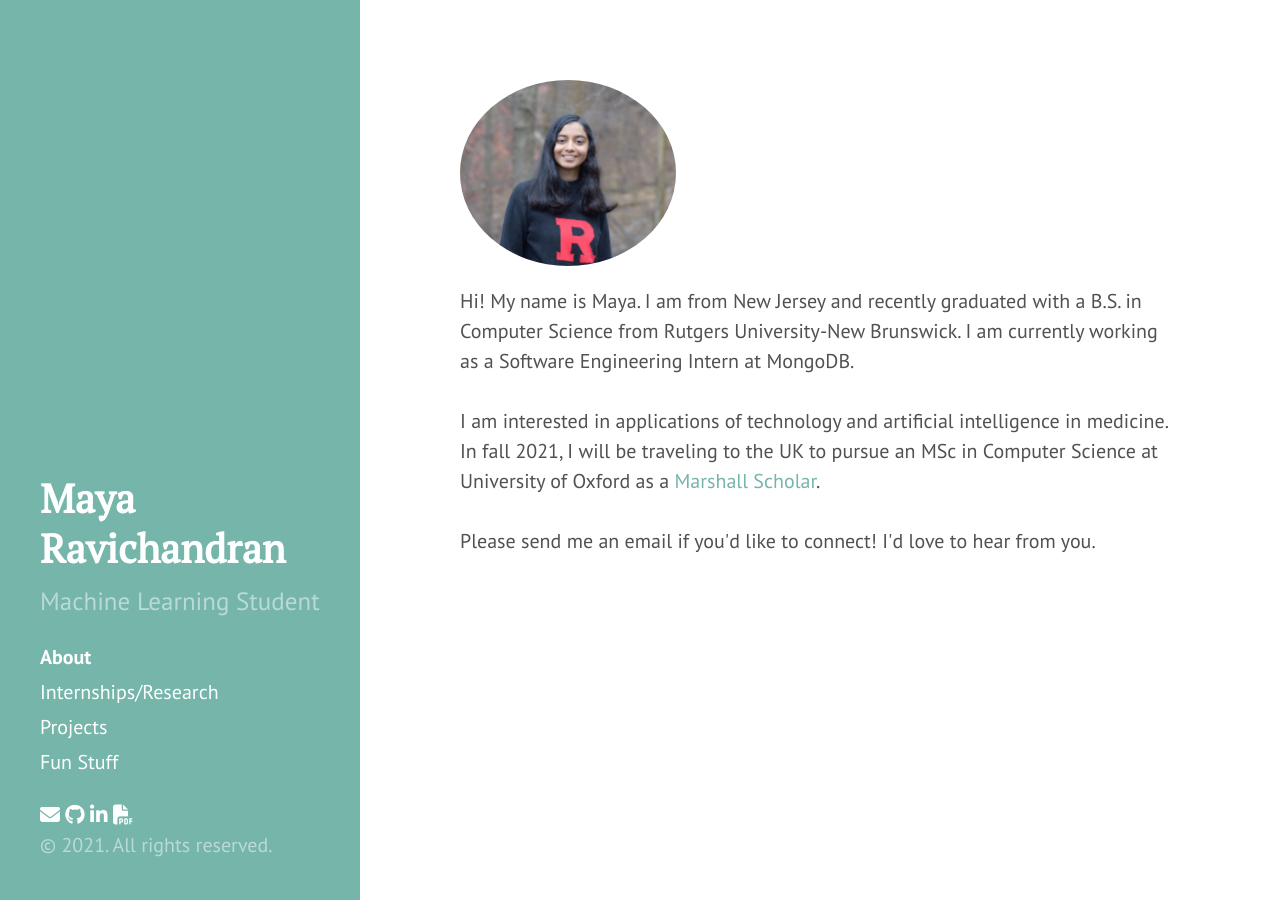
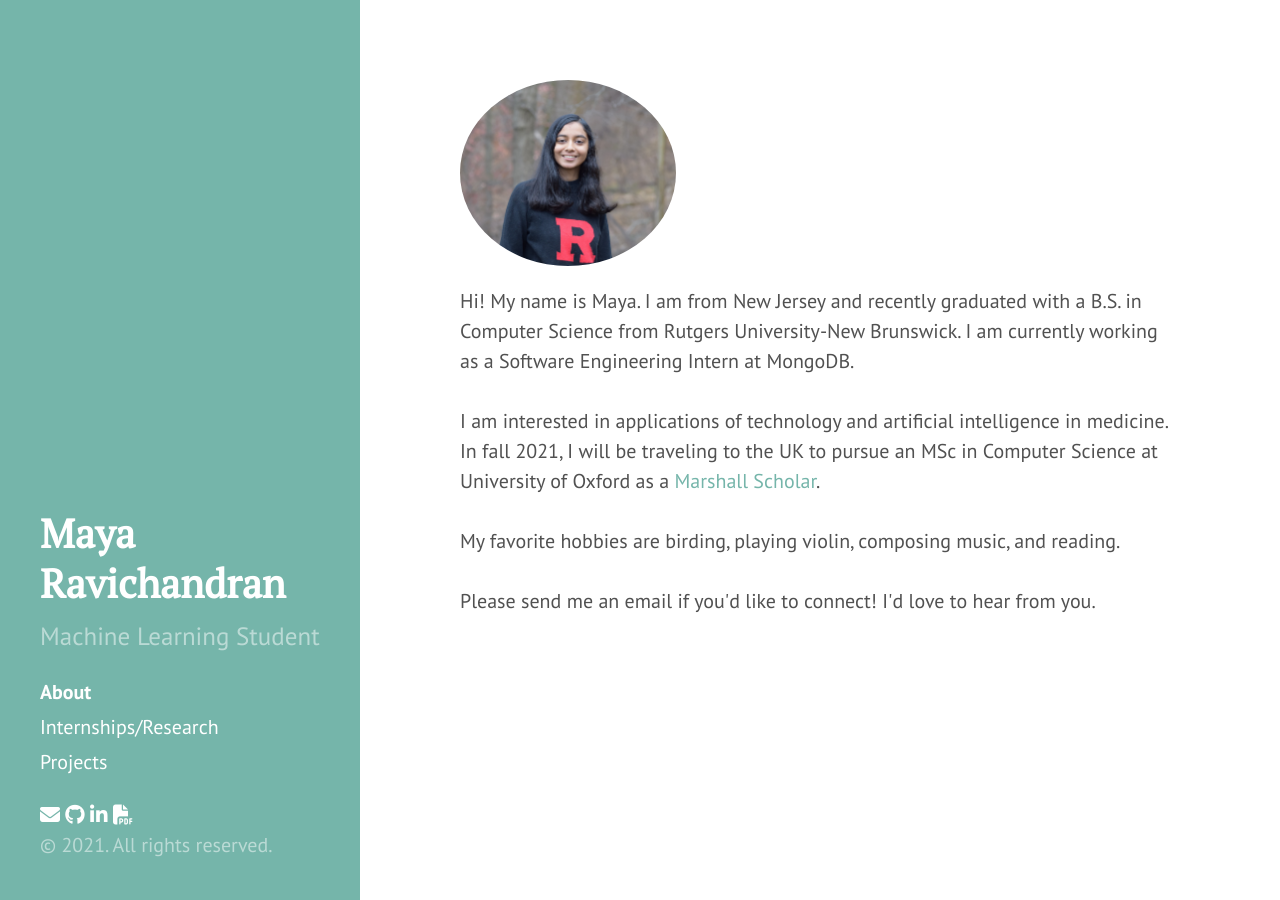
Before and after one commit to maravichandran/old-personal-website-v2, a Jekyll site: the page built from index.html, in a window 1280 px wide. Built offline with Jekyll 4.4.1, drawn with Linux system fonts in a browser that asks for light colours; nearby versions of some CDN libraries; the list of posts is cut into pages by our own code.

Commit message:
removed fun stuff

```diff
--- a/_config.yml
+++ b/_config.yml
@@ -21,3 +21,5 @@ paginate:         5
 
 # libraries
 gems:             [jekyll-paginate, jekyll-gist]
+
+exclude:          [fun_stuff.md]
--- a/index.html
+++ b/index.html
@@ -9,6 +9,10 @@ Hi! My name is Maya. I am from New Jersey and recently graduated with a B.S. in
 <br/><br/>
 
 I am interested in applications of technology and artificial intelligence in medicine. In fall 2021, I will be traveling to the UK to pursue an MSc in Computer Science at University of Oxford as a <a href="https://www.rutgers.edu/news/rutgers-computer-science-major-becomes-universitys-second-marshall-scholar">Marshall Scholar</a>.
+
+<br/><br/>
+
+My favorite hobbies are birding, playing violin, composing music, and reading.
 
 <br/><br/>
 
```
